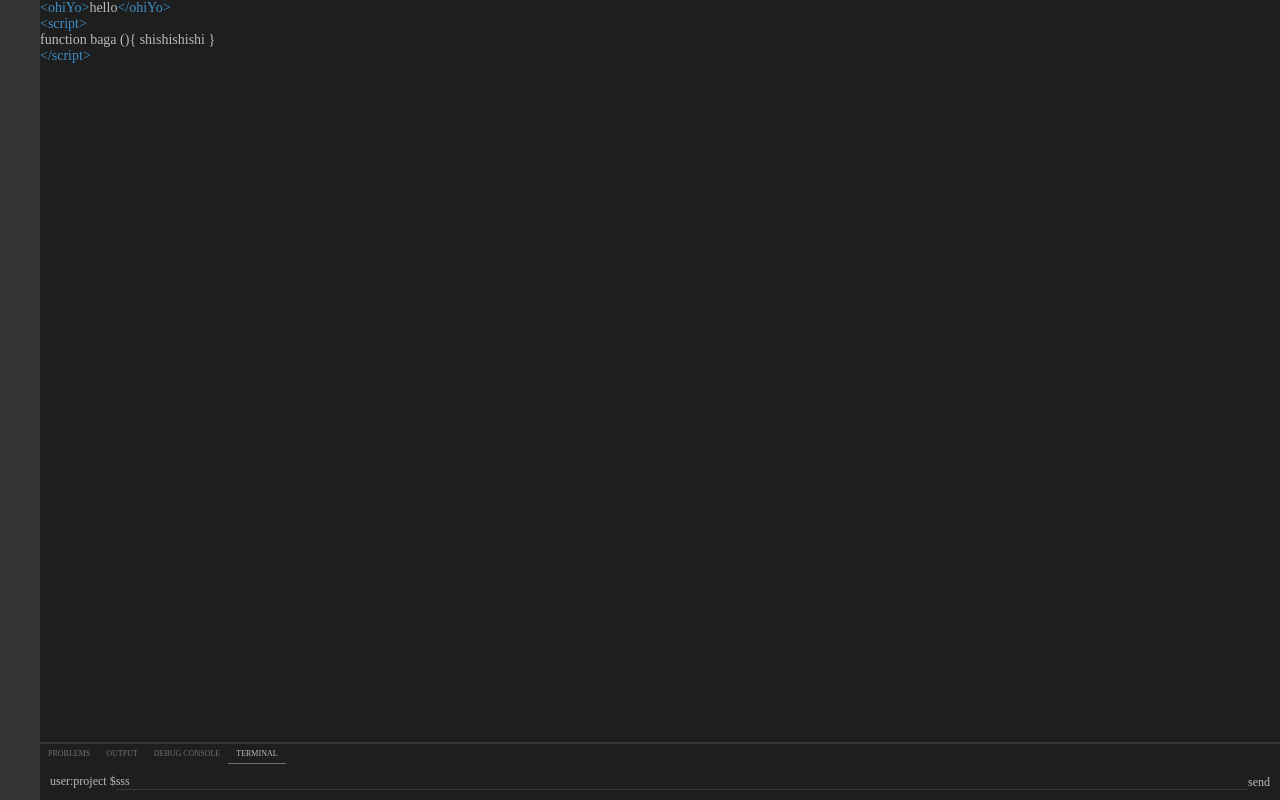
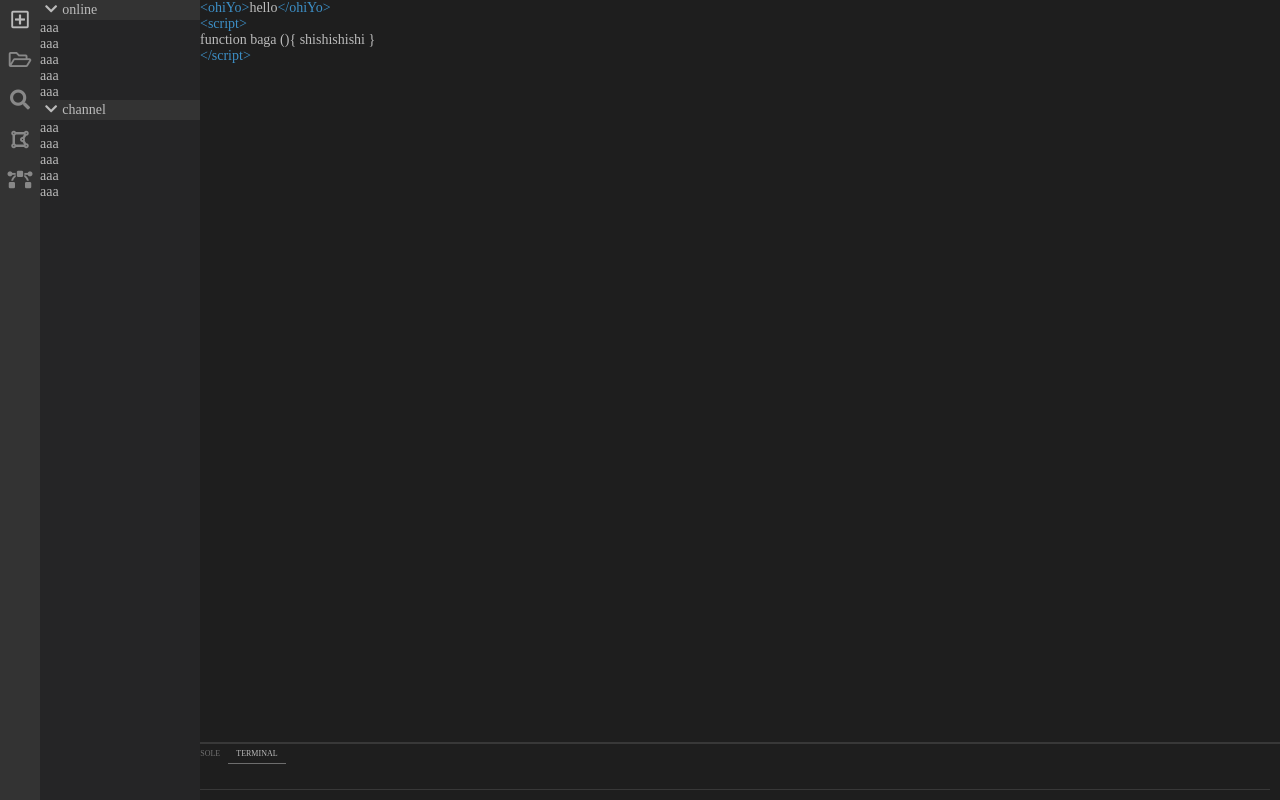
Before and after one commit to aggie1236/chat, a Nuxt app: page /chat in a window 1280 px wide. Built offline with nearby package versions, Linux system fonts and the light colour scheme; no server answers.

Commit message:
socket msg

```diff
--- a/assets/variables.scss
+++ b/assets/variables.scss
@@ -3,13 +3,14 @@
 // The variables you want to modify
 // $font-size-root: 20px;
 
-$blackText : #111111;
-$grayBg: #1E1E1E;
+$blackText: #111111;
+$grayBg: #1e1e1e;
+$grayBgLight: #252526;
 $grayUi: #333333;
 
 $textGray: #888888;
 $textLightGray: #bbbbbb;
 
-$chatInfo: #83CEF0;
-$chatComment: #5A9C4C;
-$chatText: #7A7A7A;
+$chatInfo: #83cef0;
+$chatComment: #5a9c4c;
+$chatText: #7a7a7a;
--- a/layouts/default.vue
+++ b/layouts/default.vue
@@ -1,11 +1,42 @@
 <template>
   <div>
     <nav class="sidebar">
+      <i class="far fa-plus-square" title="add"></i>
       <i class="far fa-folder-open"></i>
       <i class="fas fa-search"></i>
       <i class="fas fa-draw-polygon"></i>
       <i class="fas fa-bezier-curve"></i>
     </nav>
+    <div class="sidebar_content">
+      <div class="sidebar_sec people_now">
+        <div class="title">
+          <i class="fas fa-chevron-down"></i>online
+        </div>
+        <div class="sidebar_sec_content">
+          <ul>
+            <li>aaa</li>
+            <li>aaa</li>
+            <li>aaa</li>
+            <li>aaa</li>
+            <li>aaa</li>
+          </ul>
+        </div>
+      </div>
+      <div class="sidebar_sec channel">
+        <div class="title">
+          <i class="fas fa-chevron-down"></i>channel
+        </div>
+        <div class="sidebar_sec_content">
+          <ul>
+            <li>aaa</li>
+            <li>aaa</li>
+            <li>aaa</li>
+            <li>aaa</li>
+            <li>aaa</li>
+          </ul>
+        </div>
+      </div>
+    </div>
     <div class="main" id="main">
       <nuxt />
     </div>
@@ -69,9 +100,24 @@
       }
     }
   }
-
+  .sidebar_content {
+    position: fixed;
+    left: 40px;
+    top: 0;
+    background-color: $grayBgLight;
+    height: 100%;
+    width: 160px;
+    z-index: 9;
+    .title {
+      background-color: $grayUi;
+      padding: 2px 5px;
+    }
+    i {
+      margin-right: 5px;
+    }
+  }
   .main {
-    padding-left: 40px;
+    padding-left: 200px;
     height: calc(100vh - 70px);
     overflow-y: auto;
   }
--- a/nuxt.config.js
+++ b/nuxt.config.js
@@ -17,7 +17,14 @@ module.exports = {
         content: process.env.npm_package_description || ''
       }
     ],
-    link: [{ rel: 'icon', type: 'image/x-icon', href: '/favicon.ico' }]
+    link: [
+      { rel: 'icon', type: 'image/x-icon', href: '/favicon.ico' },
+      {
+        rel: 'stylesheet',
+        href:
+          'https://cdnjs.cloudflare.com/ajax/libs/font-awesome/5.10.2/css/all.min.css'
+      }
+    ]
   },
   /*
    ** Customize the progress-bar color
--- a/pages/chat/index.vue
+++ b/pages/chat/index.vue
@@ -16,7 +16,6 @@
         <div class="msg_input">
           user:project $
           <input type="text" v-model="msg" @keydown="keyHandler" />
-          <button id="btnSend">send</button>
         </div>
       </div>
     </div>
@@ -58,7 +57,7 @@
       },
       keyHandler(e) {
         if (e.keyCode === 13) {
-          this.allMsg.push({
+          this.$socket.emit("msg", {
             name: "ohiYo",
             text: this.msg,
             codeClass: "codeClassHtml",
@@ -66,13 +65,17 @@
           });
           this.msg = "";
         }
-        // this.$socket.emit("TEST", "棒棒");
+      },
+      uploadMsg(msg) {
+        this.allMsg.push(msg);
       }
     },
     mounted() {
+      this.$socket.on("uploadMsg", this.uploadMsg);
       // document.addEventListener("keyup", this.keyHandler);
     },
     beforeDestroy() {
+      this.$socket.off("uploadMsg");
       // document.removeEventListener("keyup", this.keyHandler);
     }
   };
```
Also changed, not shown: 2 other files (tests, documents, lock files or other folders).
